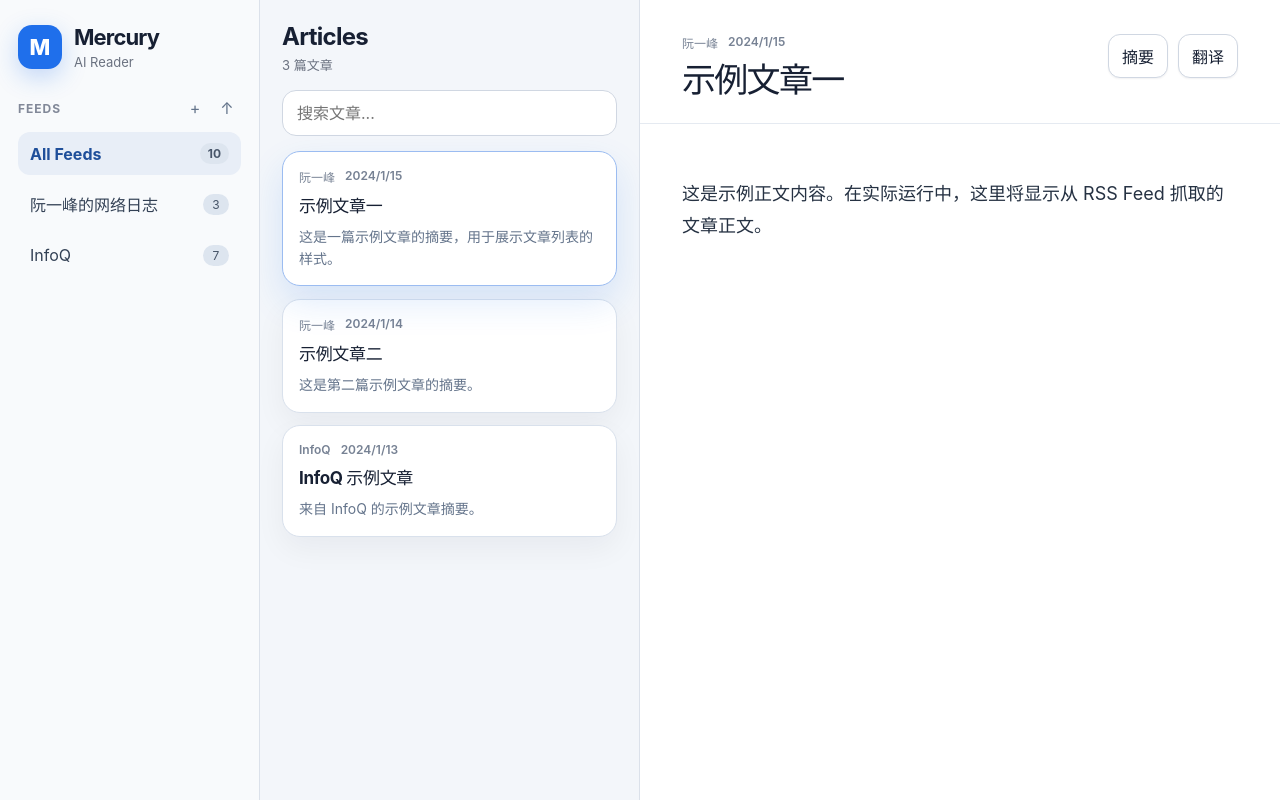
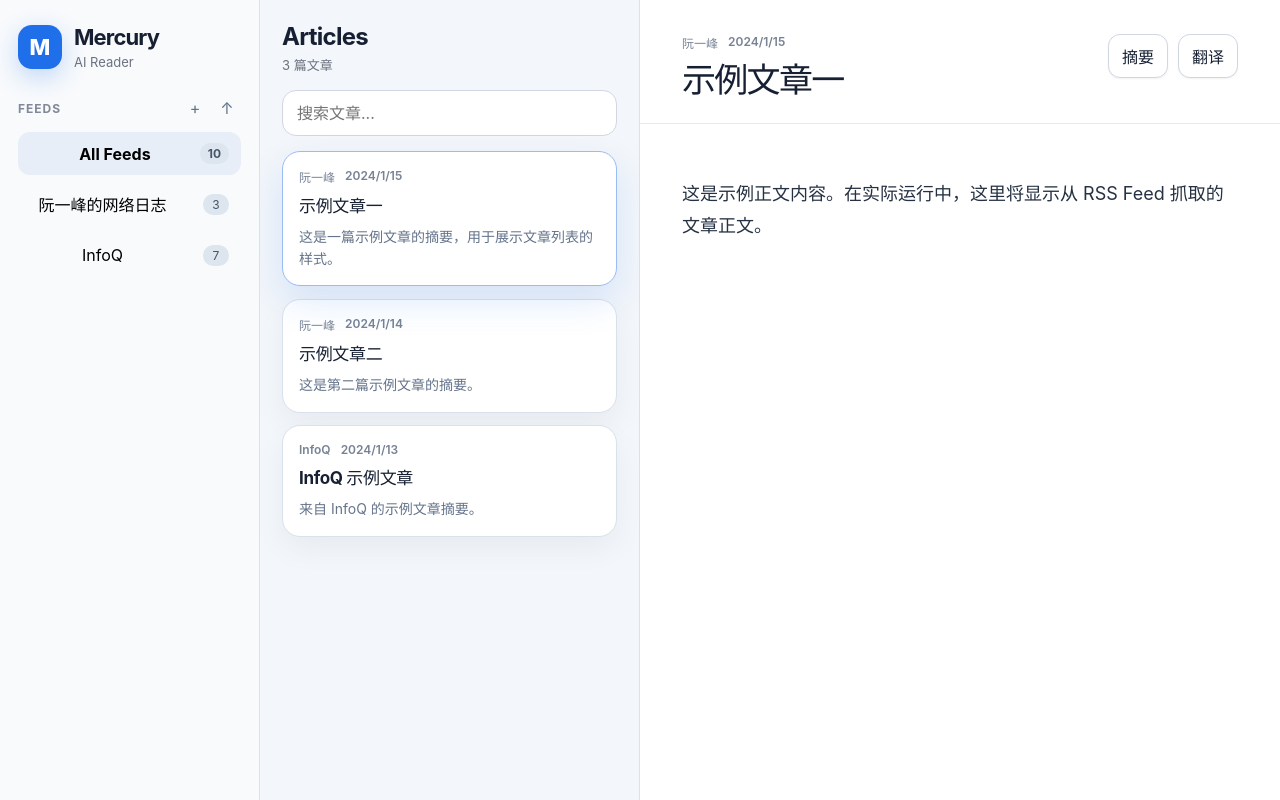
Before and after one commit to songjiaqi757/ai-coding, a React (Vite) app in the folder app/: page / in a window 1280 px wide. Built offline with nearby package versions, Linux system fonts and the light colour scheme.

Commit message:
fix: resolve React button-in-button hydration warning in Sidebar

```diff
--- a/app/src/components/Sidebar.tsx
+++ b/app/src/components/Sidebar.tsx
@@ -112,15 +112,20 @@ export function Sidebar({
 
         <div className="feed-list">
           {[allFeed, ...feeds].map((feed) => (
-            <button
+            <div
               key={feed.id}
               className={
                 feed.id === selectedFeedId ? "feed-item active" : "feed-item"
               }
-              onClick={() => onSelectFeed(feed.id)}
             >
-              <span className="feed-title">{feed.title}</span>
-              <div className="feed-right">
+              <button
+                className="feed-title"
+                style={{ flex: 1, background: "none", border: "none", cursor: "pointer", padding: 0 }}
+                onClick={() => onSelectFeed(feed.id)}
+              >
+                {feed.title}
+              </button>
+              <span className="feed-right">
                 {feed.id !== "all" && (
                   <button
                     className="refresh-button"
@@ -131,8 +136,8 @@ export function Sidebar({
                   </button>
                 )}
                 {feed.unread > 0 && <span className="badge">{feed.unread}</span>}
-              </div>
-            </button>
+              </span>
+            </div>
           ))}
         </div>
       </section>
```
